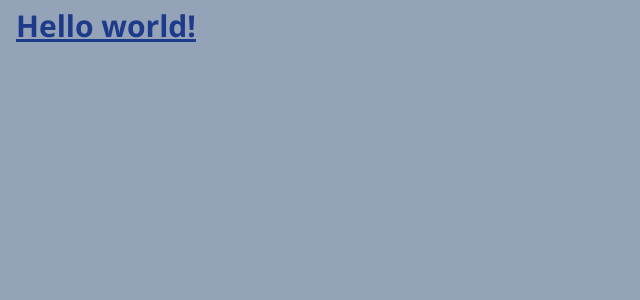
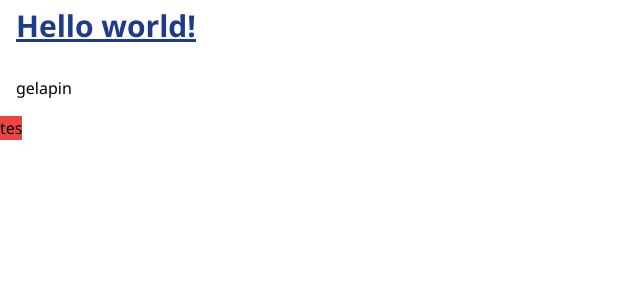
Before and after one commit to giffarialfarizy/gifkur-ui, a Next.js app: page / in a window 1280 px wide. Shown: the top 300 px of the page, without its empty margins (0-640 px from the left). Built offline with nearby package versions, Linux system fonts and the light colour scheme.

Commit message:
✨ Dark Theme (useChangeTheme)

```diff
--- /dev/null
+++ b/hooks/useChangeTheme.tsx
@@ -0,0 +1,42 @@
+import { useState, useEffect } from 'react';
+import { useTheme } from 'next-themes';
+
+const useChangeTheme = () => {
+	const [isMounted, setIsMounted] = useState(false);
+	const { systemTheme, theme, setTheme } = useTheme();
+
+	useEffect(() => {
+		setIsMounted(true);
+	}, []);
+
+	const renderThemeChanger = () => {
+		if (!isMounted) return null;
+
+		const currentTheme =
+			theme === 'system' ? systemTheme : theme;
+
+		if (currentTheme === 'dark') {
+			return (
+				<button
+					className='bg-red-300'
+					onClick={() => setTheme('light')}
+				>
+					terangin
+				</button>
+			);
+		} else {
+			return (
+				<button
+					className='bg-red-700'
+					onClick={() => setTheme('dark')}
+				>
+					gelapin
+				</button>
+			);
+		}
+	};
+
+	return renderThemeChanger();
+};
+
+export default useChangeTheme;
--- a/next.config.js
+++ b/next.config.js
@@ -1,12 +1,9 @@
 /** @type {import('next').NextConfig} */
 
 const path = require('path');
-
 const nextConfig = {
 	reactStrictMode: true,
 };
-
-// module.exports = nextConfig
 
 module.exports = {
 	sassOptions: {
--- a/package.json
+++ b/package.json
@@ -9,6 +9,7 @@
   },
   "dependencies": {
     "next": "12.0.9",
+    "next-themes": "^0.0.15",
     "react": "17.0.2",
     "react-dom": "17.0.2",
     "sass": "^1.49.0"
--- a/pages/_app.tsx
+++ b/pages/_app.tsx
@@ -1,9 +1,14 @@
 import '../styles/tailwind.css';
 import '../styles/globals.scss';
+import { ThemeProvider } from 'next-themes';
 import type { AppProps } from 'next/app';
 
 function MyApp({ Component, pageProps }: AppProps) {
-	return <Component {...pageProps} />;
+	return (
+		<ThemeProvider enableSystem={true} attribute='class'>
+			<Component {...pageProps} />
+		</ThemeProvider>
+	);
 }
 
 export default MyApp;
--- a/pages/index.tsx
+++ b/pages/index.tsx
@@ -1,11 +1,16 @@
 import type { NextPage } from 'next';
+import useChangeTheme from '../hooks/useChangeTheme';
 
 const Home: NextPage = () => {
+	const changeTheme = useChangeTheme();
+
 	return (
-		<main className='h-screen bg-slate-400'>
-			<h1 className='p-4 pt-2 text-3xl font-bold text-blue-900 underline'>
+		<main className='h-screen bg-white dark:bg-slate-700'>
+			<h1 className='p-4 pt-2 text-3xl font-bold text-blue-900 underline dark:text-blue-500'>
 				Hello world!
 			</h1>
+			<div className='p-4'>{changeTheme}</div>
+			<button className='bg-red-500'>tes</button>
 		</main>
 	);
 };
--- a/tailwind.config.js
+++ b/tailwind.config.js
@@ -3,6 +3,7 @@ module.exports = {
 		'./pages/**/*.{js,ts,jsx,tsx}',
 		'./components/**/*.{js,ts,jsx,tsx}',
 	],
+	darkMode: 'class',
 	theme: {
 		extend: {},
 	},
```
Also changed, not shown: 1 other file (tests, documents, lock files or other folders).
